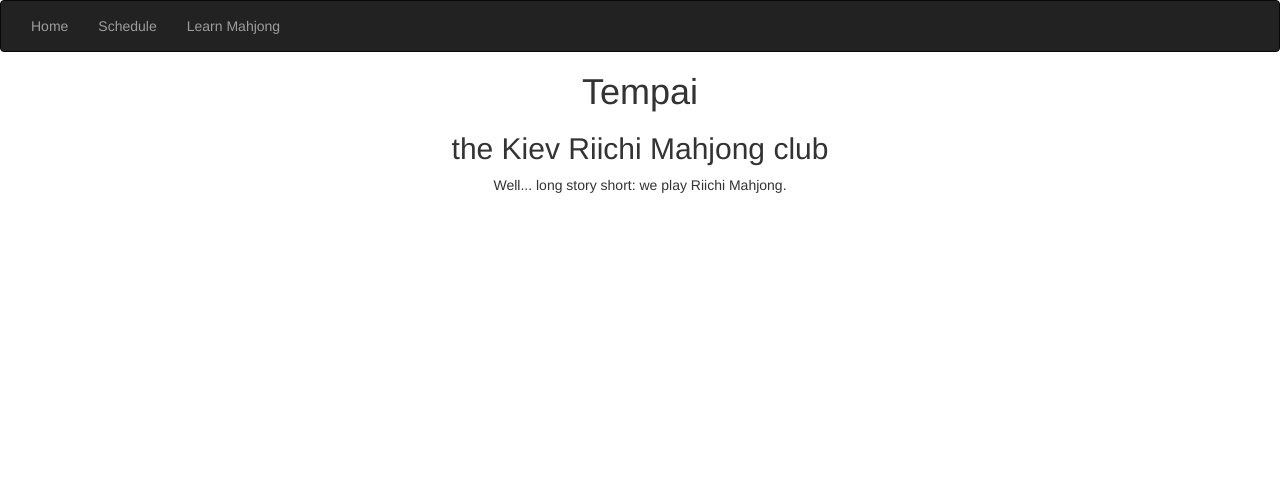
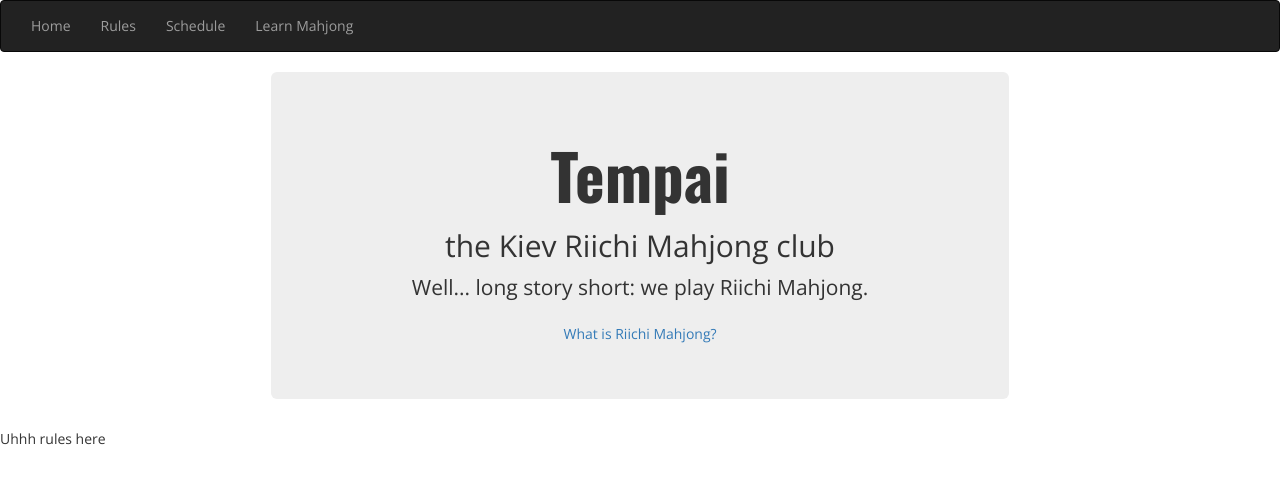
Before and after one commit to tempai-dev/tempai.kiev.ua, a Jekyll site: the page built from src/index.html, in a window 1280 px wide. Shown: the top 484 px of the page. Built offline with Jekyll 4.4.1, drawn with Linux system fonts in a browser that asks for light colours.

Commit message:
add fonts, expand and slightly style the frontpage

```diff
--- a/src/_includes/navbar.html
+++ b/src/_includes/navbar.html
@@ -3,6 +3,7 @@
   <div id="navbar" class="collapse navbar-collapse">
     <ul class="nav navbar-nav">
       <li><a href="{{ root_url }}/">Home</a></li>
+      <li><a href="{{ root_url }}/#rules">Rules</a></li>
       <li><a href="{{ root_url }}/game-planner">Schedule</a></li>
       <li><a href="{{ root_url }}/learning">Learn Mahjong</a>
     </ul>
--- a/src/_layouts/default.html
+++ b/src/_layouts/default.html
@@ -16,6 +16,9 @@
 
     <link href="styles/main.css" rel="stylesheet">
 
+    <link href="//fonts.googleapis.com/css?family=Open+Sans&amp;subset=latin,cyrillic" rel="stylesheet" type="text/css">
+    <link href="//fonts.googleapis.com/css?family=Oswald:bold" rel="stylesheet" type="text/css">
+
     <!-- HTML5 shim and Respond.js for IE8 support of HTML5 elements and media queries -->
     <!-- WARNING: Respond.js doesn't work if you view the page via file:// -->
     <!--[if lt IE 9]>
--- a/src/index.html
+++ b/src/index.html
@@ -2,8 +2,15 @@
 layout: default
 ---
 
-<div class="first-page">
-  <h1>Tempai</h1>
-  <h2>the Kiev Riichi Mahjong club</h2>
-  <p>Well... long story short: we play Riichi Mahjong.</p>
+<div class="intro container">
+  <div class="jumbotron">
+    <h1>Tempai</h1>
+    <h2>the Kiev Riichi Mahjong club</h2>
+    <p>Well... long story short: we play Riichi Mahjong.</p>
+    <a class="btn" role="button" href="#rules">What is Riichi Mahjong?</a>
+  </div>
 </div>
+
+<div id="rules">
+  <p>Uhhh rules here</p>
+</div>
--- a/src/styles/main.css
+++ b/src/styles/main.css
@@ -1,3 +1,12 @@
-.first-page {
-	text-align: center
+body {
+	font-family: 'Open Sans', sans-serif;
 }
+
+.intro {
+	text-align: center;
+	width: 60%;
+}
+
+.intro h1 {
+	font-family: Oswald, serif;
+}
```
